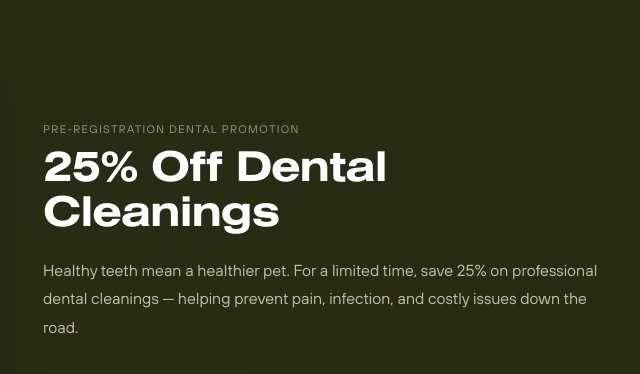
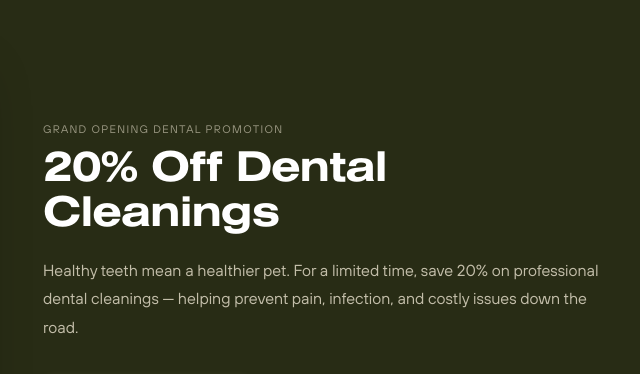
Before and after one commit to onacpg/hillside-website, a website: page index.html in a window 1280 px wide. Shown: the part 4640-5014 px from the top of the page, 629-1269 px from the left. Drawn offline with nearby package versions, Linux system fonts and the light colour scheme.

Commit message:
Rename dental promo section to Grand Opening, update to 20% off
Update the homepage's dental cleaning CTA from "Pre-Registration
Dental Promotion" / 25% off to "Grand Opening Dental Promotion" /
20% off, matching the updated announcement bar promo terms.

```diff
--- a/index.html
+++ b/index.html
@@ -1925,9 +1925,9 @@
       <img src="brand_assets/Hillside-Image-8.jpg" alt="Cat showing off healthy teeth" class="nc-img" />
     </div>
     <div class="nc-text">
-      <span class="eyebrow eyebrow-light">Pre-Registration Dental Promotion</span>
-      <h2>25% Off Dental Cleanings</h2>
-      <p>Healthy teeth mean a healthier pet. For a limited time, save 25% on professional dental cleanings &mdash; helping prevent pain, infection, and costly issues down the road.</p>
+      <span class="eyebrow eyebrow-light">Grand Opening Dental Promotion</span>
+      <h2>20% Off Dental Cleanings</h2>
+      <p>Healthy teeth mean a healthier pet. For a limited time, save 20% on professional dental cleanings &mdash; helping prevent pain, infection, and costly issues down the road.</p>
       <a href="https://petcare.vettersoftware.com/new-visit?vetId=V2dyNU4yc1VtK2JDSzdVSmVkMGVnR1JLMHpyY3ZhNGROdTIyeVBsSzlOVT06OmAMI5dzqvOxpWDNxYEtARs" target="_blank" rel="noopener noreferrer" class="btn btn-cream">
         Book Dental Cleaning <span aria-hidden="true">&rarr;</span>
       </a>
```
